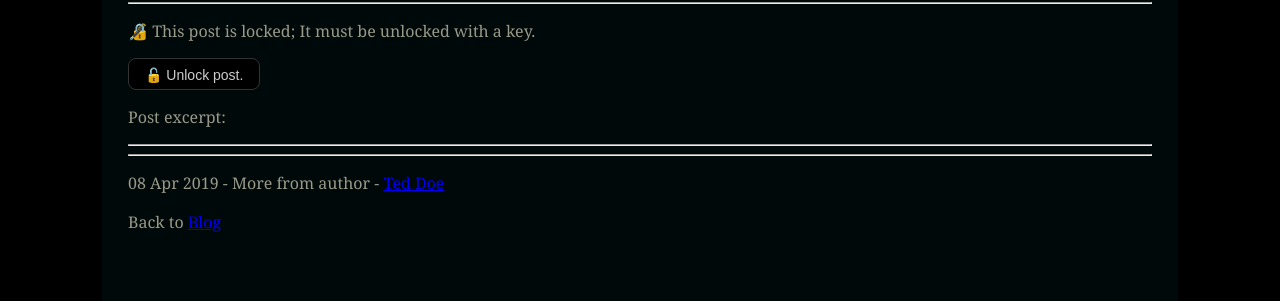
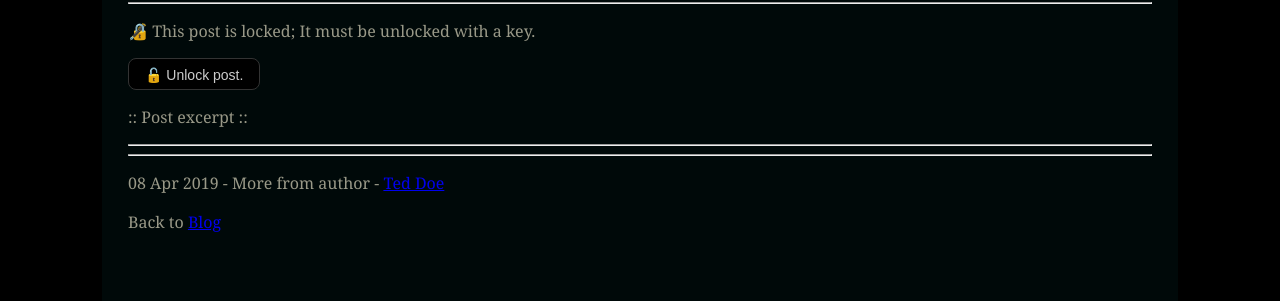
Before and after one commit to torresjrjr/torresjrjr.github.io, a Jekyll site: the page built from _posts/2019-04-08-hidden-post.md, in a window 1280 px wide. Shown: the part 190-491 px from the top of the page. Built offline with Jekyll 4.4.1, drawn with Linux system fonts in a browser that asks for light colours.

```diff
--- a/_layouts/post.html
+++ b/_layouts/post.html
@@ -24,7 +24,7 @@ layout: default
 
   <button onclick="try_to_unlock_post()">🔓 Unlock post.</button>
 
-  <p>Post excerpt:</p>
+  <p>:: Post excerpt ::</p>
   {{ excerpt }}
 
   <hr>
```
